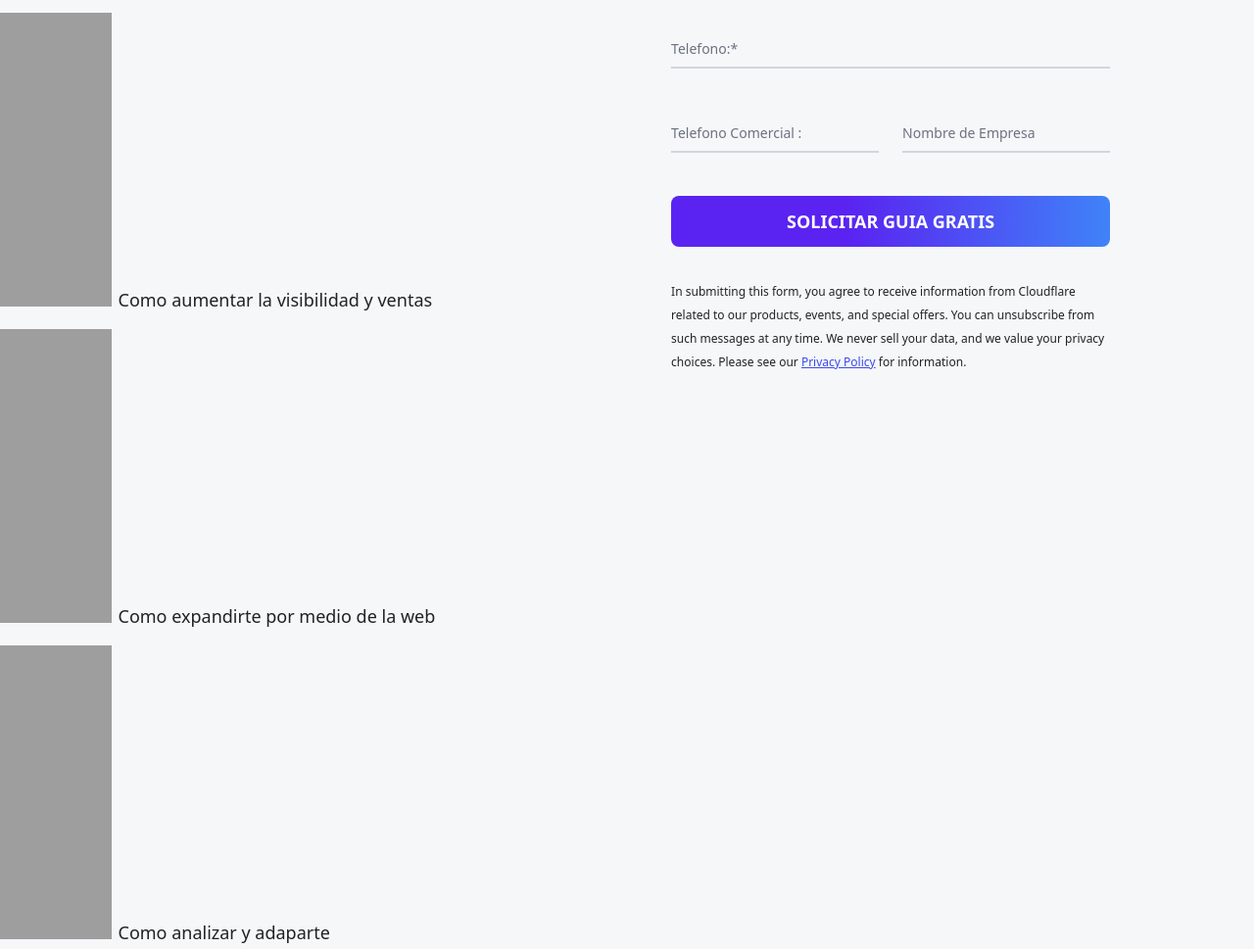
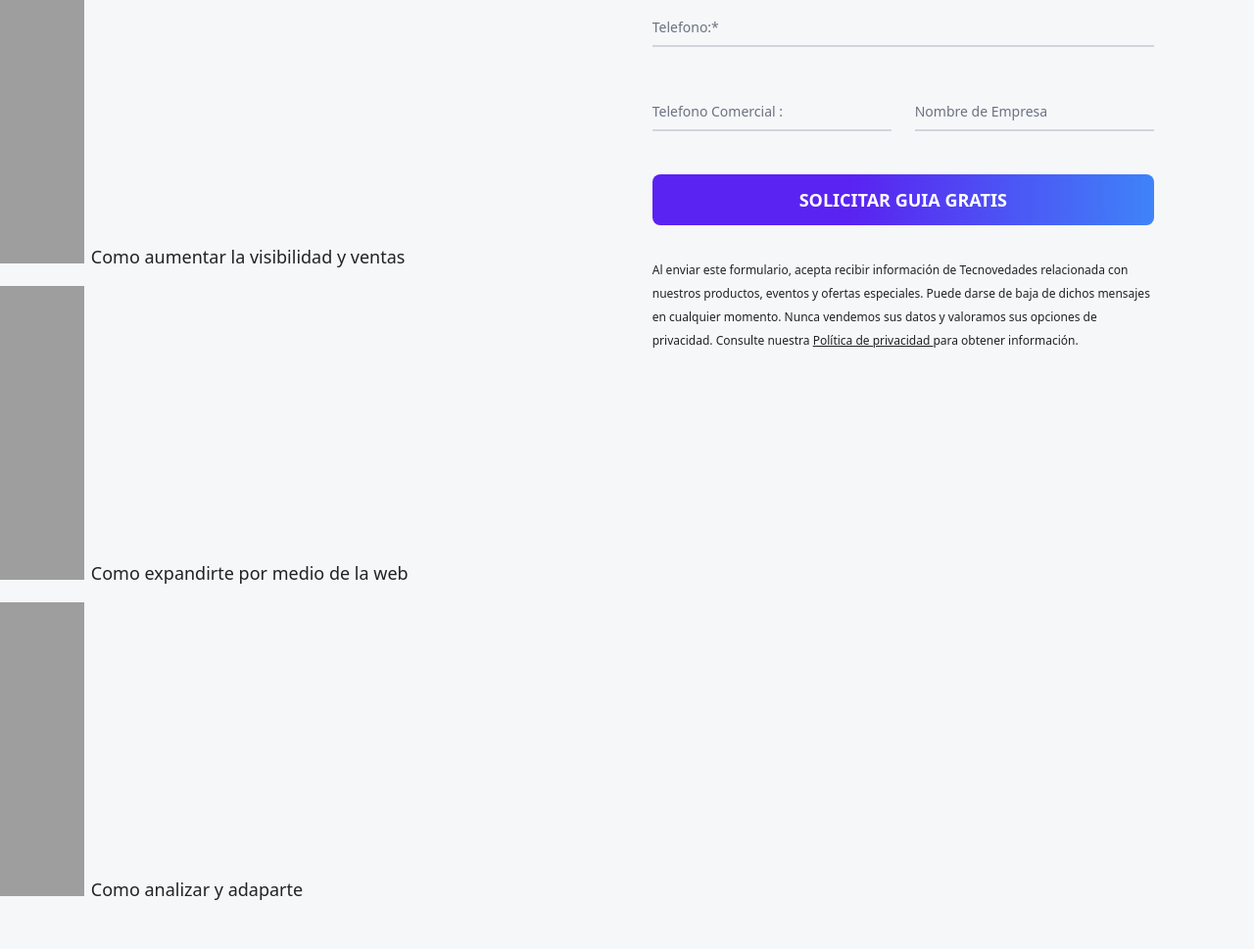
Before and after one commit to AngelZC790347/landing-tecnovedades, an Astro site: page / in a window 1280 px wide. Shown: the part 960-1929 px from the top of the page at 98% size. Built offline with nearby package versions, Linux system fonts and the light colour scheme; Astro itself is replaced by a stand-in of ours.

Commit message:
maketando2

```diff
--- a/src/components/Header.astro
+++ b/src/components/Header.astro
@@ -3,9 +3,9 @@ import PrimaryButton from "./controls/PrimaryButton.astro";
 ---
 
 <header
-  class="relative flex flex-col content-center justify-center gap-28 md:flex-row  pb-24 py-24 md:max-w-[1127px] mx-auto px-7"
+  class="relative flex flex-col content-center justify-center gap-28 md:flex-row  pb-24 py-24 md:max-w-[1127px] mx-auto"
 >
-  <main class="md:w-2/5 max-w-md flex flex-col gap-12 mx-auto">
+  <main class="md:w-2/5 max-w-lg flex flex-col gap-12 mx-auto">
     <main class="flex justify-center gap-9">
       <ul class="list-image-[url(checkmark-png-25979.png)]">
         <h1 class="text-2xl font-bold mb-11 capitalize">
@@ -32,7 +32,7 @@ import PrimaryButton from "./controls/PrimaryButton.astro";
   </main>
   <section class="my-auto xl:w-1/2 bg-[url()]">
     <!-- <img width="200px" src="avatar.png" alt="" /> -->
-    <form class="max-w-md mx-auto flex flex-col gap-6">
+    <form class="max-w-lg mx-auto flex flex-col gap-6">
         <div class="grid md:grid-cols-2 md:gap-6">
             <div class="relative z-0 w-full mb-5 group">
               <input
@@ -133,7 +133,7 @@ import PrimaryButton from "./controls/PrimaryButton.astro";
         <PrimaryButton>Solicitar Guia Gratis</PrimaryButton>
       </div>
 
-      <p><span class="text-xs">In submitting this form, you agree to receive information from Cloudflare related to our products, events, and special offers. You can unsubscribe from such messages at any time. We never sell your data, and we value your privacy choices. Please see our <a class="text-[var(--bg-color-3)] underline   ">Privacy Policy</a> for information.</span></p>
+      <p><span class="text-xs">Al enviar este formulario, acepta recibir información de Tecnovedades relacionada con nuestros productos, eventos y ofertas especiales. Puede darse de baja de dichos mensajes en cualquier momento. Nunca vendemos sus datos y valoramos sus opciones de privacidad. Consulte nuestra <a href="https://tecnovedadesweb.com/politica-de-privacidad/" class="underline text-[var(--fg-color-2)]">Política de privacidad </a>para obtener información.</span></p>
     </form>
   </section>
 </header>
```
